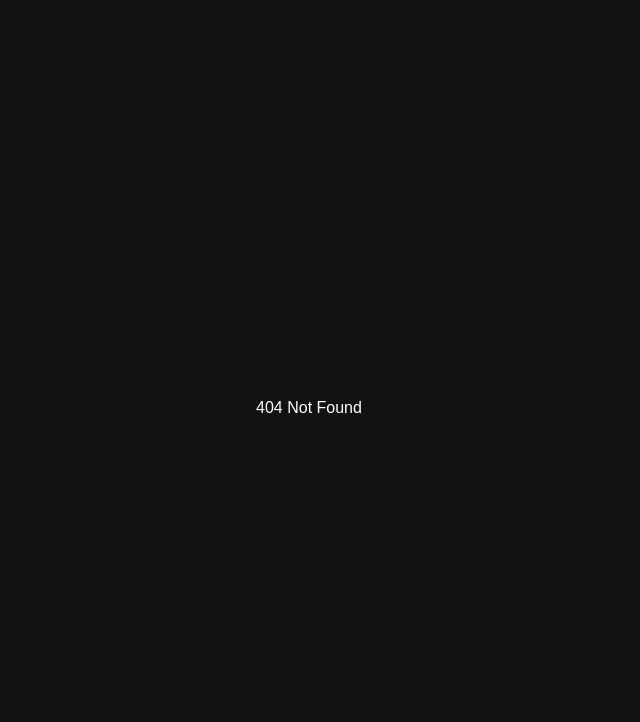
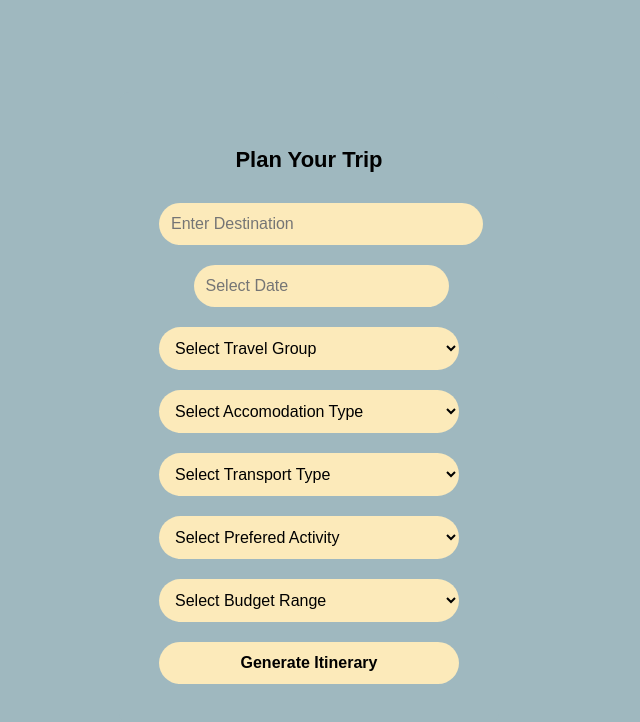
Before and after one commit to AI-Powered-Itinerary-Planner/AI-Powered-Itinerary, a React (Vite) app in the folder frontend/: page /plantrip in a window 1280 px wide. Before the commit this address had no page. Shown: the top 722 px of the page, without its empty margins (331-971 px from the left). Built offline with nearby package versions, Linux system fonts and the light colour scheme.

Commit message:
Design Of Plan Trip Page Complete

```diff
--- a/frontend/package.json
+++ b/frontend/package.json
@@ -13,10 +13,12 @@
     "all": "^0.0.0",
     "axios": "^1.7.9",
     "react": "^19.0.0",
+    "react-datepicker": "^8.1.0",
     "react-dom": "^19.0.0",
     "react-hook-form": "^7.54.2",
     "react-hot-toast": "^2.5.2",
-    "react-router-dom": "^7.2.0"
+    "react-router-dom": "^7.2.0",
+    "react-select": "^5.10.1"
   },
   "devDependencies": {
     "@eslint/js": "^9.19.0",
--- /dev/null
+++ b/frontend/src/components/PlanTripForm.jsx
@@ -0,0 +1,142 @@
+import React, { useState, useEffect } from "react";
+import { useForm } from "react-hook-form";
+import DatePicker from "react-datepicker";
+import axios from "axios";
+import "react-datepicker/dist/react-datepicker.css";
+
+const travelGroups = [
+  { value: "solo", label: "Solo" },
+  { value: "couple", label: "Couple" },
+  { value: "family", label: "Family" },
+  { value: "friends", label: "Friends" },
+  { value: "business", label: "Business" },
+];
+const accommodationTypes = [
+  { value: "hotel", label: "Hotel" },
+  { value: "hostel", label: "Hostel" },
+  { value: "apartment", label: "Apartment" },
+  { value: "villa", label: "Villa" },
+  { value: "resort", label: "Resort" },
+];
+const transportTypes = [
+  { value: "car", label: "Car" },
+  { value: "plane", label: "Plane" },
+  { value: "train", label: "Train" },
+  { value: "bus", label: "Bus" },
+  { value: "ship", label: "Ship" },
+];
+const activities = [
+  { value: "sightseeing", label: "Sightseeing" },
+  { value: "shopping", label: "Shopping" },
+  { value: "hiking", label: "Hiking" },
+  { value: "beach", label: "Beach" },
+  { value: "museum", label: "Museum" },
+];
+const budgetRanges = [
+  { value: "min-100$", label: "min-100$" },
+  { value: "100$-500$", label: "100$-500$" },
+  { value: "500$-1000$", label: "500$-1000$" },
+  { value: "1000$-5000$", label: "1000$-5000$" },
+  { value: "5000$-10000$", label: "5000$-10000$"},
+  { value: "10000$-max", label: "10000$-max"}
+
+];
+
+const PlanTripForm = () => {
+  const {
+    register,
+    handleSubmit,
+    formState: { errors },
+    setValue,
+    watch,
+  } = useForm();
+  const [destinations, setDestinations] = useState([]);
+
+  const onSubmit = (data) => {
+    console.log("Form Data:", data);
+  };
+
+  return (
+    <div className="forms">
+      <h1>Plan Your Trip</h1>
+      <form onSubmit={handleSubmit(onSubmit)}>
+        {/* Destination Dropdown */}
+        <input
+          {...register("destination", { required: "Destination is required" })}
+            type="text"
+            placeholder="Enter Destination"
+        />
+        {errors.destination && <p>{errors.destination.message}</p>}
+
+        {/* Date Picker */}
+        <DatePicker
+          selected={watch("date")}
+          onChange={(date) => setValue("date", date)}
+          placeholderText="Select Date"
+          dateFormat={"dd/MM/yyyy"}
+        />
+        {errors.date && <p>{errors.date.message}</p>}
+
+        {/* Travel Group Select */}
+        <select className="select" {...register("travelGroup", { required: "This field is required" })} >
+        <option value="" disabled selected>Select Travel Group</option>
+          {travelGroups.map((group) => (
+            <option key={group.value} value={group.value}>
+              {group.label}
+            </option>
+          ))}
+        </select>
+        {errors.travelGroup && <p>{errors.travelGroup.message}</p>}
+
+        {/* Accommodation Select */}
+        <select className="select" {...register("accommodation", { required: "This field is required" })}>
+        <option value="" disabled selected>Select Accomodation Type</option>
+          {accommodationTypes.map((type) => (
+            <option key={type.value} value={type.value}>
+              {type.label}
+            </option>
+          ))}
+        </select>
+        {errors.accommodation && <p>{errors.accommodation.message}</p>}
+
+        {/* Transport Select */}
+        <select className="select" {...register("transport", { required: "This field is required" })}>
+        <option value="" disabled selected>Select Transport Type</option>
+          {transportTypes.map((type) => (
+            <option key={type.value} value={type.value}>
+              {type.label}
+            </option>
+          ))}
+        </select>
+        {errors.transport && <p>{errors.transport.message}</p>}
+
+        {/* Activity Select */}
+        <select className="select" {...register("activity", { required: "This field is required" })}>
+        <option value="" disabled selected>Select Prefered Activity</option>
+          {activities.map((activity) => (
+            <option key={activity.value} value={activity.value}>
+              {activity.label}
+            </option>
+          ))}
+        </select>
+        {errors.activity && <p>{errors.activity.message}</p>}
+
+        {/* Budget Range Select */}
+        <select className="select" {...register("budget", { required: "This field is required" })}>
+        <option value="" disabled selected>Select Budget Range</option>
+          {budgetRanges.map((range) => (
+            <option key={range.value} value={range.value}>
+              {range.label}
+            </option>
+          ))}
+        </select>
+        {errors.budget && <p>{errors.budget.message}</p>}
+
+        {/* Submit Button */}
+        <button type="submit">Generate Itinerary</button>
+      </form>
+    </div>
+  );
+};
+
+export default PlanTripForm;
--- a/frontend/src/index.css
+++ b/frontend/src/index.css
@@ -1,6 +1,6 @@
 /* Global Styles */
 body {
-  background-color: #121212; /* Dark background */
+  background-color: #9FB8BF; /* Dark background */
   color: #ffffff; /* White text */
   font-family: Arial, sans-serif;
   display: flex;
@@ -17,17 +17,29 @@ body {
 
 /* Form Box */
 .forms {
-  background-color: #181818; /* Slightly lighter black */
+  background-color: #9FB8BF; /* Slightly lighter black */
   padding: 40px;
   border-radius: 10px;
   text-align: center;
   width: 300px;
 }
-
+/* Select */
+.select{
+  width: 100%;
+  padding: 12px;
+  margin: 10px 0;
+  border: none;
+  border-radius: 25px;
+  background-color: #FCEABA; /* Light gray */
+  color: #000;
+  font-size: 16px;
+  text-align: left;
+}
 /* Headings */
 h1 {
   font-size: 22px;
   margin-bottom: 20px;
+  color: black;
 }
 
 /* Input Fields */
@@ -37,7 +49,7 @@ input {
   margin: 10px 0;
   border: none;
   border-radius: 25px;
-  background-color: #e0e0e0; /* Light gray */
+  background-color: #FCEABA; /* Light gray */
   color: #000;
   font-size: 16px;
   text-align: left;
@@ -50,7 +62,7 @@ button {
   margin-top: 10px;
   border: none;
   border-radius: 25px;
-  background-color: #ffffff; /* White button */
+  background-color: #FCEABA; /* White button */
   color: #000;
   font-size: 16px;
   font-weight: bold;
--- /dev/null
+++ b/frontend/src/pages/Plantrip.jsx
@@ -0,0 +1,10 @@
+import PlanTripForm from "../components/PlanTripForm";
+
+const Plantrip = () => {
+    return (
+         <div>
+            <PlanTripForm/>
+        </div>
+    );
+}
+export default Plantrip;
--- a/frontend/src/routes/Router.jsx
+++ b/frontend/src/routes/Router.jsx
@@ -2,6 +2,7 @@ import { createBrowserRouter } from "react-router-dom";
 import Home from "../pages/Home";
 import Login from "../pages/Login";
 import Register from "../pages/Register";
+import Plantrip from "../pages/Plantrip";
 
 const router = createBrowserRouter([
     {
@@ -18,6 +19,11 @@ const router = createBrowserRouter([
         path:'/register',
         element:<Register/>,
         errorElement:<div>404 Not Found</div>
+    },
+    {
+        path:'/plantrip',
+        element:<Plantrip/>,
+        errorElement:<div>404 Not Found</div>
     }
 ]);
 
```
Also changed, not shown: 1 other file (tests, documents, lock files or other folders).
